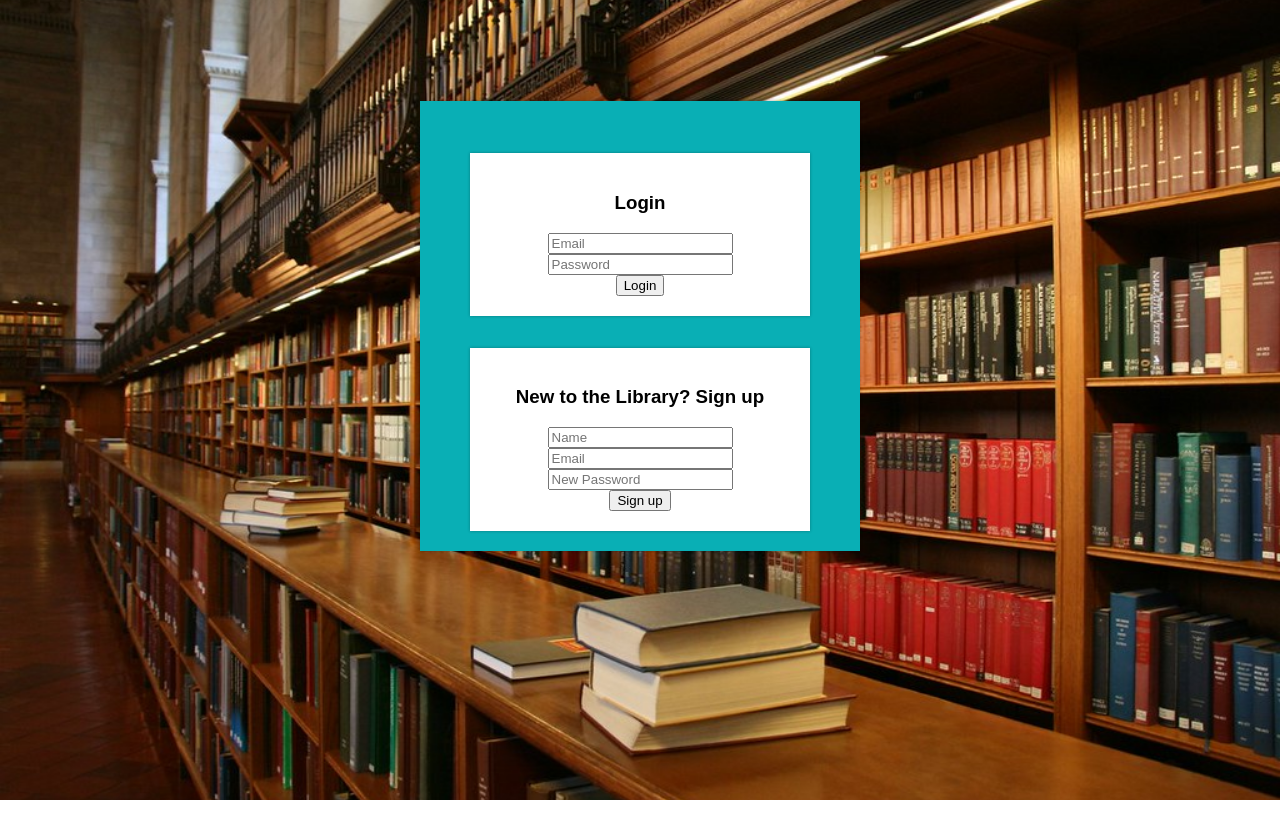
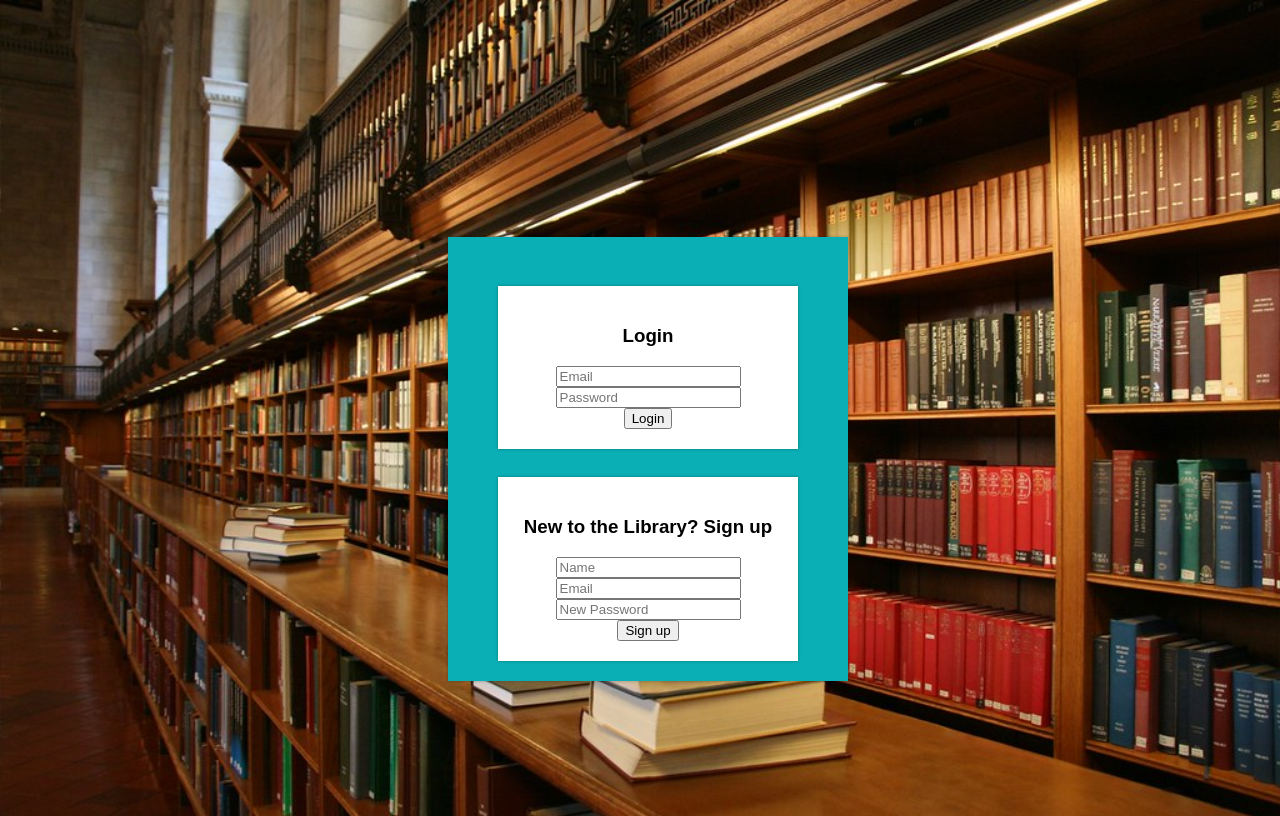
Before and after one commit to rcho100/community-library-frontend, a plain HTML site: page index.html in a window 1280 px wide. Drawn offline with Linux system fonts and the light colour scheme.

Commit message:
Apply border-box to all & set body to display flex & set width & height

```diff
--- a/styles/main.css
+++ b/styles/main.css
@@ -1,4 +1,11 @@
+* {
+    box-sizing: border-box;
+}
+
 body {
+    display: flex;
+    width: 100vw;
+    height: 100vh;
     font-family: Arial, Helvetica, sans-serif;
     background-image: url('../images/library_background.jpg');
     background-repeat: no-repeat;
```
